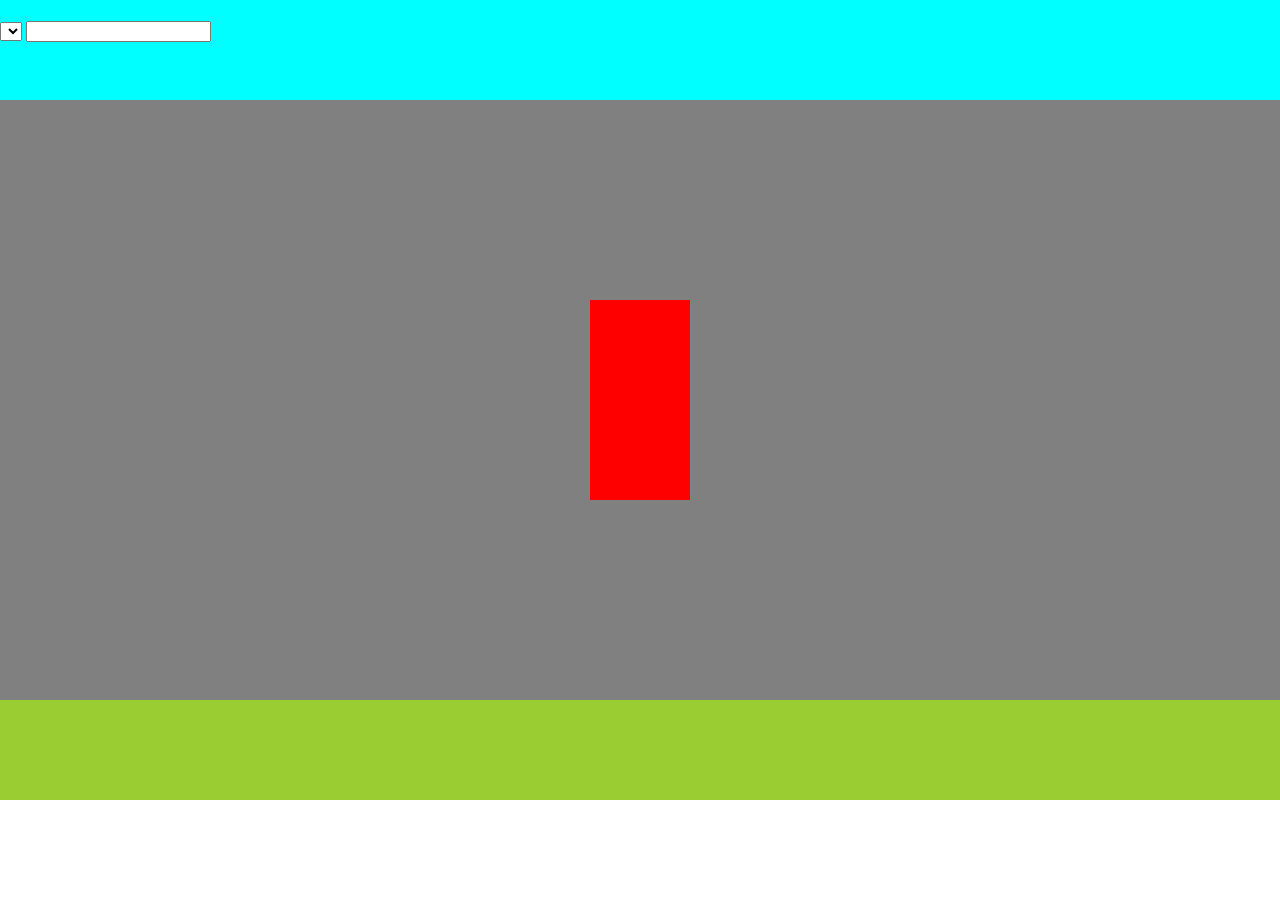
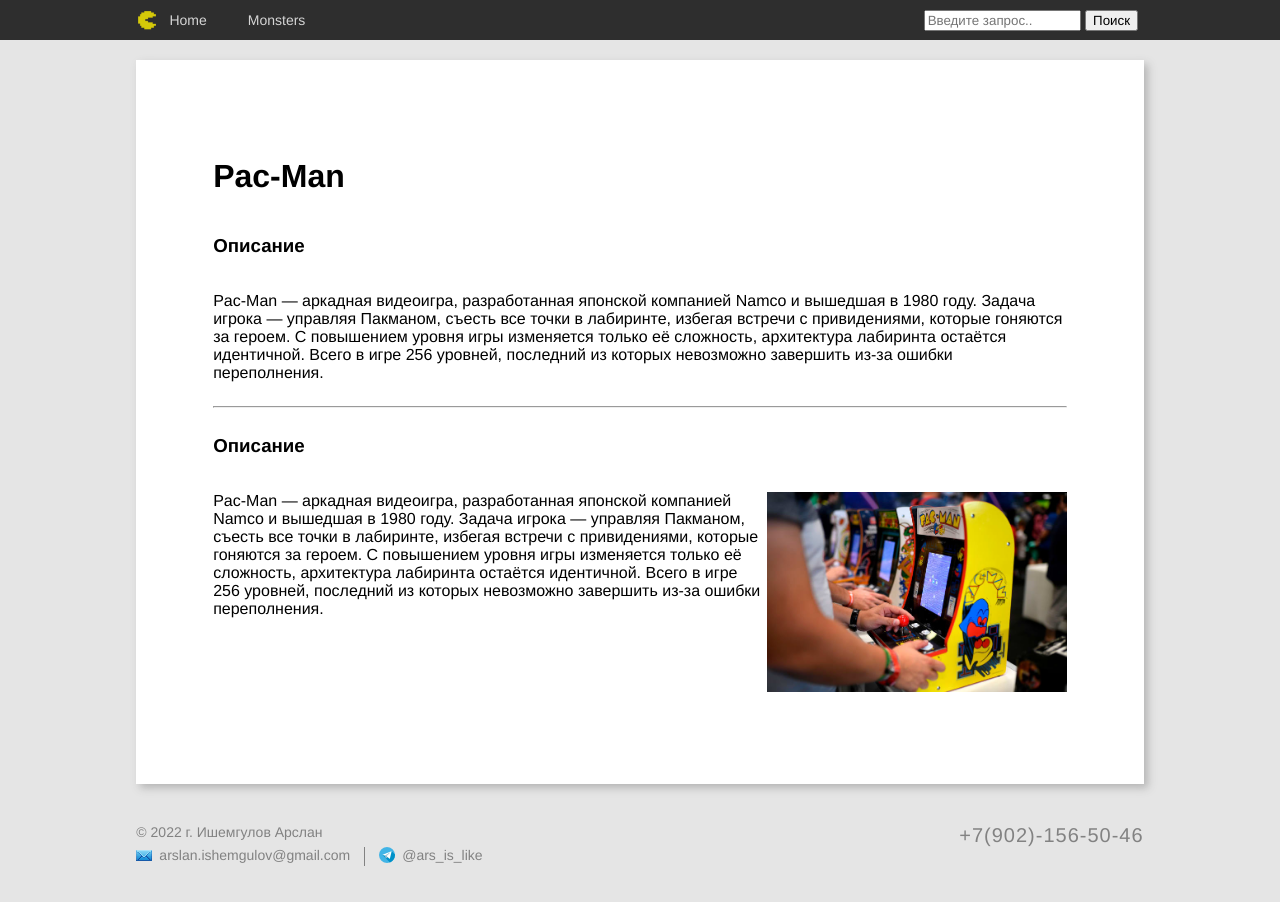
Before and after one commit to ars-ish/pacman-wiki, a plain HTML site: page src/index.html in a window 1280 px wide. Before the commit the page ends 800 px from the top, so only its background shows below. Drawn offline with Linux system fonts and the light colour scheme.

Commit message:
main part

```diff
--- a/src/index.css
+++ b/src/index.css
@@ -1,42 +1,202 @@
 body {
     margin: 0;
+    background-color: #E5E5E5;
+}
+
+* {
+    font-family: 'Helvetica', 'Arial', sans-serif;
 }
 
 .grid-container {
     display: grid;
 
-    grid-template-columns: 1fr;
-    grid-template-areas: "navigation" "main" "footer";
-    grid-template-rows: 100px 1fr 100px;
+    grid-gap: 0px;
+    grid-template-columns: 0.1fr minmax(740px, 0.9fr) 0.1fr;
+    grid-template-rows: 40px 1fr 100px;
+    grid-template-areas: "empty-space-left navigation empty-space-right"
+                          ". main ."
+                          ". footer .";
     height: 100vh;
 }
 
 .content {
+    padding: 1vw;
     display: flex;
-    align-items: center;
     justify-content: center;
+    flex-direction: column;
     grid-area: main;
-    background-color: grey;
+    padding: 6vw;
+    background-color: white;
+    margin: 20px;
+    box-sizing: border-box;
+    box-shadow: 4px 4px 8px 0px #AAAAAACC;
 }
+
+.arcade-image {
+    float: right;
+    margin: 1em 0;
+    width: 300px;
+}
+
+hr {
+    margin-left: 0;
+    margin-right: 0;
+}
+
+.search-bar {
+    outline: none;
+}
+
+.search-bar:focus::placeholder {
+    opacity: 0.5;
+}
+
 
 .test-div {
     width: 100px;
-    height: 200px;
+    height: 20px;
     background-color: red;
+    float: left;
+}
+
+.header-left-empty-space, .header-right-empty-space, .header {
+    background-color: #000000CC;
+}
+
+.header-left-empty-space {
+    grid-area: empty-space-left;
+}
+
+.header-right-empty-space {
+    grid-area: empty-space-right;
+}
+
+.header {
+    display: flex;
+    align-items: stretch;
+    grid-area: navigation;
+}
+
+.header ul {
+    margin: 0;
+    padding: 0;
+    list-style: none;
+}
+
+.dropdown {
+    display: none;
 }
 
 .navigation {
-    grid-area: navigation;
-    background-color: aqua;
+    display: flex;
+    justify-content: space-around;
+    flex-basis: 20%;
 }
 
-.grid-container
+.navigation a {
+    color: white;
+    opacity: 0.8;
+    display: block;
+    font-size: 14px;
+    line-height: 40px;
+    padding: 0 10px;
+    text-decoration: none;
+}
 
-.search-bar {
-    align-self: auto;
+.navigation a:hover {
+    color: #FFFFFF;
+    opacity: 1;
+}
+
+.navigation li:hover ul {
+    display: block;
+    position: absolute;
+    top: 40px;
+}
+
+.navigation li:hover ul a {
+    background-color: #000000CC;
+}
+
+
+.search-form {
+    margin-left: auto;
+    margin-right: 2vw;
+    align-self: center;
 }
 
 .footer {
+    display: flex;
+    padding: 20px;
     grid-area: footer;
-    background-color: yellowgreen;
+    grid-gap: 10px;
+    background-color: #E5E5E5;
 }
+
+.footer {
+    font-size: 14px;
+    color: #828282;
+}
+
+.footer a {
+    color: inherit;
+    text-decoration: none;
+}
+
+.footer a:hover {
+    border-bottom: 1px solid;
+}
+
+.contacts {
+    display: flex;
+}
+
+.contacts > .mail {
+    padding-right: 1em;
+    border-right: 1px solid #828282;
+}
+
+.mail::before {
+    vertical-align: middle;
+    content: url("./images/letter.png");
+    margin-right: 0.5em;
+}
+
+.contacts > .tlg {
+    padding-left: 1em;
+}
+
+.tlg::before {
+    vertical-align: middle;
+    content: url("./images/telegram.png");
+    margin-right: 0.5em;
+}
+
+.footer p {
+    margin: 0;
+}
+
+
+.contacts > p {
+    max-height: 20px;
+    margin-top: 0.5em;
+}
+
+.footer > .phone {
+    margin-left: auto;
+    font-size: 20px;
+    letter-spacing: 1px;
+    color: #828282;
+}
+
+.home-logo a {
+    display: flex;
+    justify-content: space-between;
+    width: 70px;
+}
+
+.home-logo img {
+    align-self: center;
+    width: 20px;
+    height: 20px;
+}
--- a/src/index.html
+++ b/src/index.html
@@ -2,20 +2,59 @@
 <html lang="ru">
 <head>
     <meta charset="utf-8">
-    <title>pacman book</title>
+    <title>Pacman wiki</title>
+    <link rel="shortcut icon" href="./images/favicon.png">
     <link rel="stylesheet" href="./index.css">
 </head>
 <body>
 <div class="grid-container">
-    <header class="navigation">
-      <h1 class="monster-name"></h1>
-      <select class="page-select"></select>
-      <input type="search" class="search-bar">
+    <div class="header-left-empty-space"></div>
+    <div class="header-right-empty-space"></div>
+    <header class="header">
+        <ul class="navigation">
+            <li class="home-logo"><a href="index.html"><img src="images/pixel-pacman.png">Home</a></li>
+            <li><a href="#">Monsters</a>
+                <ul class="dropdown">
+                    <li><a href="shadow.html">Шэдоу</a></li>
+                    <li><a href="#">Monster2</a></li>
+                </ul>
+            </li>
+        </ul>
+        <form class="search-form">
+            <div>
+                <input type="search" class="search-bar" placeholder="Введите запрос..">
+                <button>Поиск</button>
+            </div>
+        </form>
     </header>
     <main class="content">
-      <div class="test-div"></div>
+        <h1>Pac-Man</h1>
+        <h3>Описание</h3>
+        <p>Pac-Man — аркадная видеоигра, разработанная японской компанией Namco и вышедшая в 1980 году. Задача игрока —
+            управляя Пакманом, съесть все точки в лабиринте, избегая встречи с привидениями, которые гоняются за героем.
+            С повышением уровня игры изменяется только её сложность, архитектура лабиринта остаётся идентичной. Всего в
+            игре 256 уровней, последний из которых невозможно завершить из-за ошибки переполнения.</p>
+        <hr/>
+        <h3>Описание</h3>
+        <div>
+            <img class="arcade-image" src="./images/playing-machine.jpg">
+            <p>Pac-Man — аркадная видеоигра, разработанная японской компанией Namco и вышедшая в 1980 году. Задача
+                игрока — управляя Пакманом, съесть все точки в лабиринте, избегая встречи с привидениями, которые
+                гоняются за героем. С повышением уровня игры изменяется только её сложность, архитектура лабиринта
+                остаётся идентичной. Всего в игре 256 уровней, последний из которых невозможно завершить из-за ошибки
+                переполнения.</p>
+        </div>
     </main>
-    <footer class="footer"></footer>
+    <footer class="footer">
+        <div class="test">
+            <p>&#169;&nbsp;2022 г. Ишемгулов Арслан</p>
+            <div class="contacts">
+                <p class="mail"><a href="mailto:arslan.ishemgulov@gmail.com">arslan.ishemgulov@gmail.com</a></p>
+                <p class="tlg"><a href="https://telegram.me/ars_is_like">@ars_is_like</a></p>
+            </div>
+        </div>
+        <p class="phone">+7(902)-156-50-46</p>
+    </footer>
 </div>
 </body>
 </html>
```
Also changed, not shown: src/shadow.html (added, +45 -0 lines), src/images/arcade.jpg (added), src/images/favicon.png (added), src/images/letter.png (added), src/images/pacman-arcade.png (added), src/images/pixel-pacman.png (added), src/images/playing-machine.jpg (added), src/images/telegram.png (added). Lines whose indentation alone changed are shown as unchanged.
